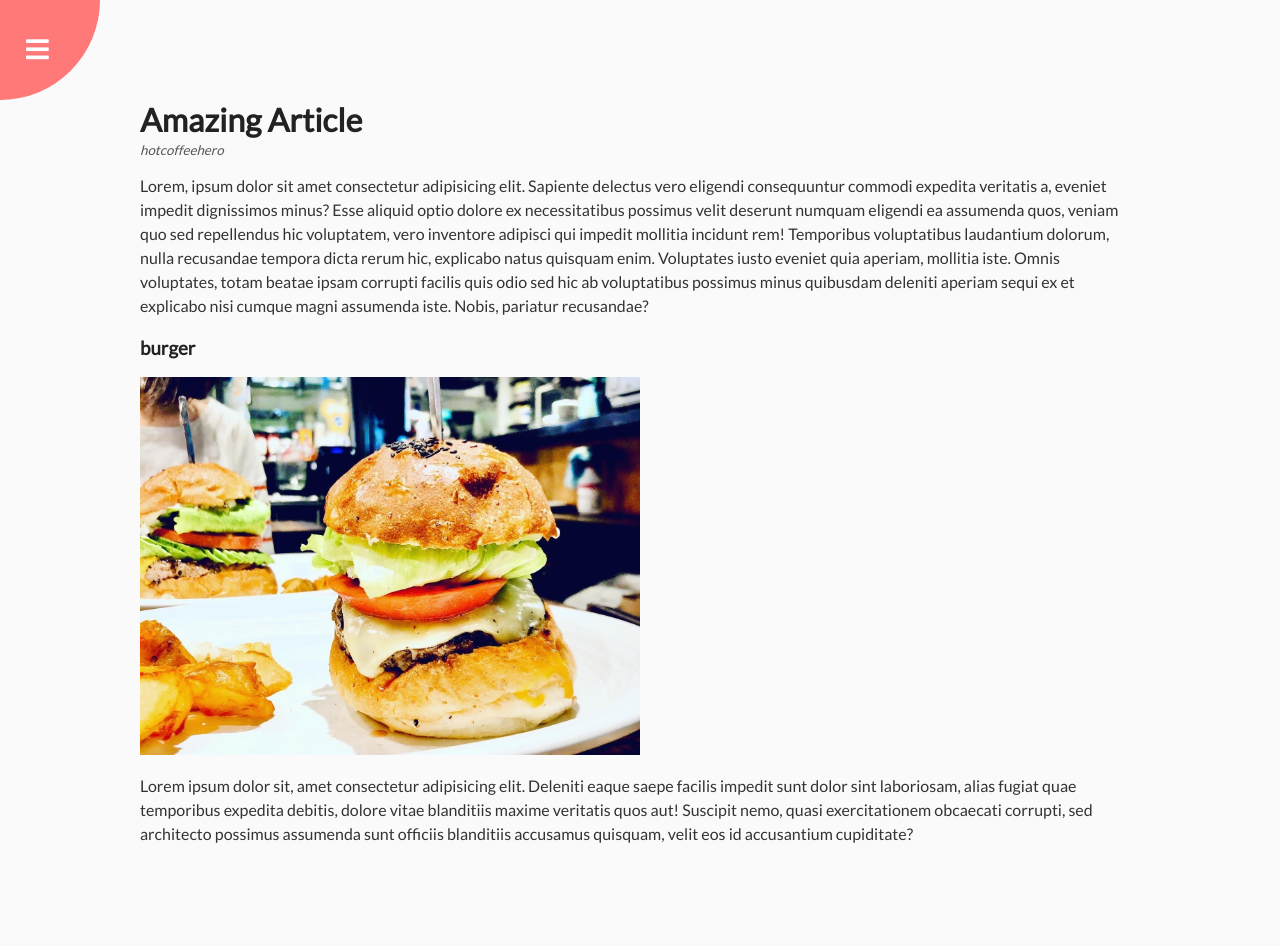
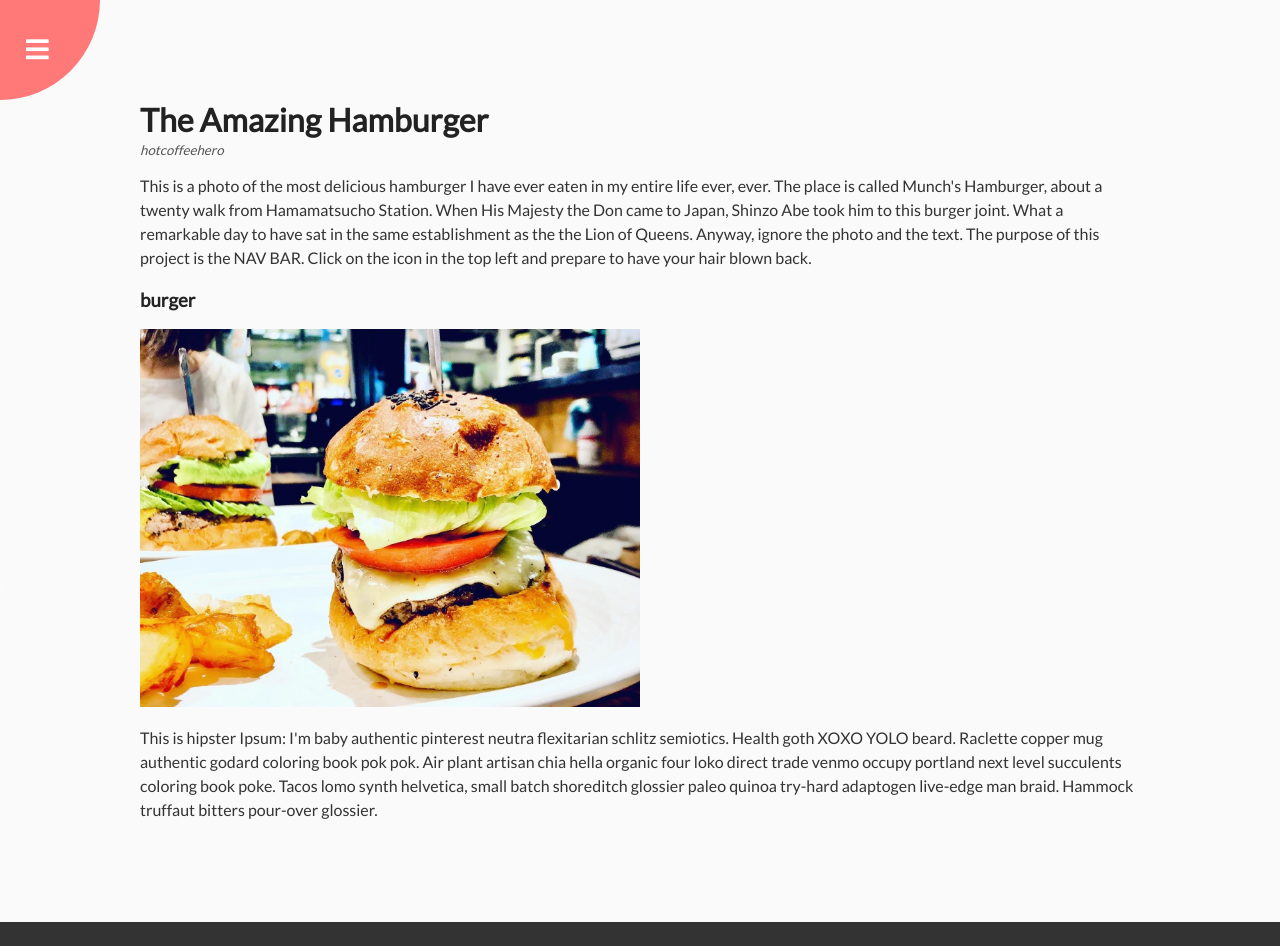
Before and after one commit to hotcoffeehero/traversy_odyssey_2, a plain HTML site: page 5050/03_/index.html in a window 1280 px wide. After the commit the page ends 922 px from the top, so only its background shows below. Drawn offline with Linux system fonts and the light colour scheme.

Commit message:
Rotating Nav, text update

```diff
--- a/5050/03_/index.html
+++ b/5050/03_/index.html
@@ -23,12 +23,14 @@
         </div>
 
         <div class="content">
-            <h1>Amazing Article</h1>
+            <h1>The Amazing Hamburger</h1>
                 <small>hotcoffeehero</small>
-            <p>Lorem, ipsum dolor sit amet consectetur adipisicing elit. Sapiente delectus vero eligendi consequuntur commodi expedita veritatis a, eveniet impedit dignissimos minus? Esse aliquid optio dolore ex necessitatibus possimus velit deserunt numquam eligendi ea assumenda quos, veniam quo sed repellendus hic voluptatem, vero inventore adipisci qui impedit mollitia incidunt rem! Temporibus voluptatibus laudantium dolorum, nulla recusandae tempora dicta rerum hic, explicabo natus quisquam enim. Voluptates iusto eveniet quia aperiam, mollitia iste. Omnis voluptates, totam beatae ipsam corrupti facilis quis odio sed hic ab voluptatibus possimus minus quibusdam deleniti aperiam sequi ex et explicabo nisi cumque magni assumenda iste. Nobis, pariatur recusandae?</p>
+            <p>
+                This is a photo of the most delicious hamburger I have ever eaten in my entire life ever, ever. The place is called Munch's Hamburger, about a twenty walk from Hamamatsucho Station. When His Majesty the Don came to Japan, Shinzo Abe took him to this burger joint. What a remarkable day to have sat in the same establishment as the the Lion of Queens. Anyway, ignore the photo and the text. The purpose of this project is the NAV BAR. Click on the icon in the top left and prepare to have your hair blown back.
+            </p>
             <h3>burger </h3>
             <img src="burger.jpg" alt="">
-            <p>Lorem ipsum dolor sit, amet consectetur adipisicing elit. Deleniti eaque saepe facilis impedit sunt dolor sint laboriosam, alias fugiat quae temporibus expedita debitis, dolore vitae blanditiis maxime veritatis quos aut! Suscipit nemo, quasi exercitationem obcaecati corrupti, sed architecto possimus assumenda sunt officiis blanditiis accusamus quisquam, velit eos id accusantium cupiditate?</p>
+            <p>This is hipster Ipsum: I'm baby authentic pinterest neutra flexitarian schlitz semiotics. Health goth XOXO YOLO beard. Raclette copper mug authentic godard coloring book pok pok. Air plant artisan chia hella organic four loko direct trade venmo occupy portland next level succulents coloring book poke. Tacos lomo synth helvetica, small batch shoreditch glossier paleo quinoa try-hard adaptogen live-edge man braid. Hammock truffaut bitters pour-over glossier.</p>
         </div>
     </div>
     <nav>
```
